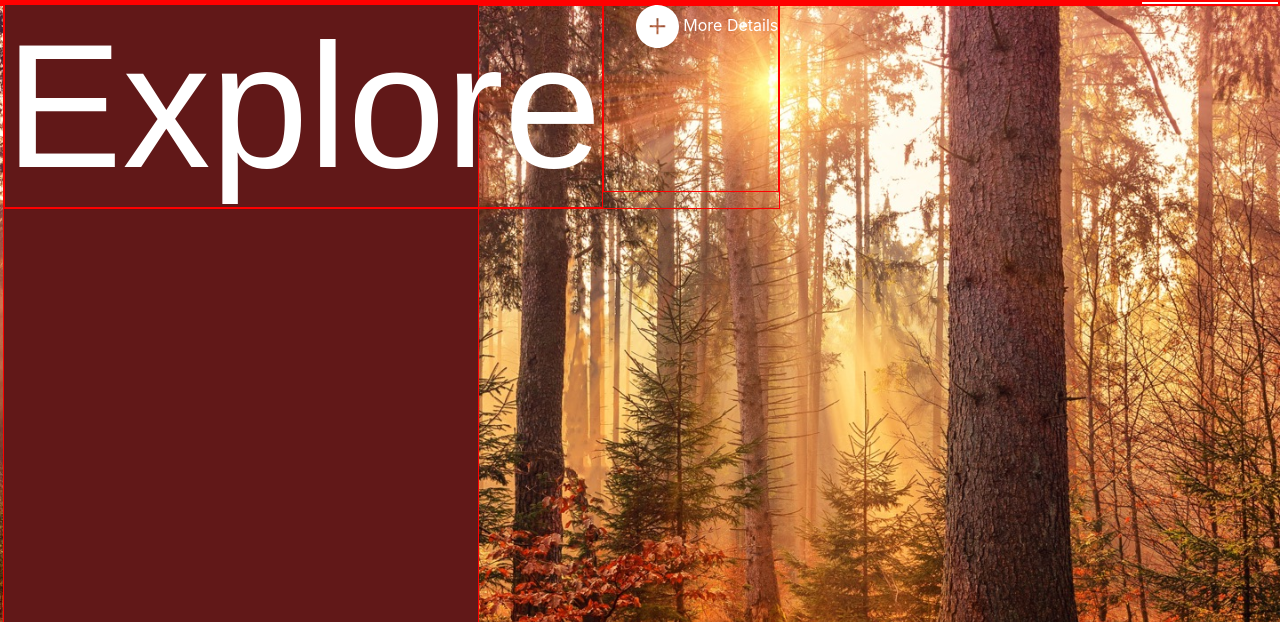
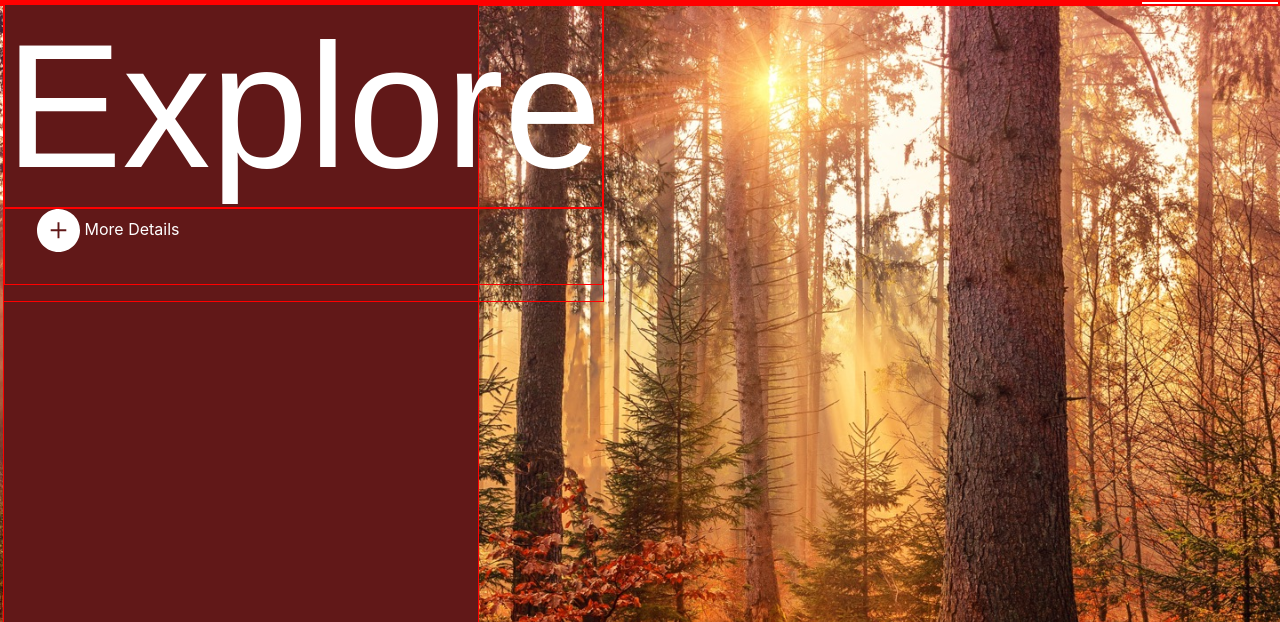
Before and after one commit to CrowdedAstronaut/udundi-code-challenge, a website: page src/index.html in a window 1280 px wide. Shown: the top 622 px of the page. Drawn offline with nearby package versions, Linux system fonts and the light colour scheme; files whose address does not match are found by name.

Commit message:
Added flexbox to content container

```diff
--- a/src/index.html
+++ b/src/index.html
@@ -25,8 +25,8 @@
   <body>
     <div class="d-flex container flex-column no-gutters">
       <!-- <div class="vw-100 vh-100 bg-image"></div> -->
-      <div class="red-box"></div>
-      <div class="d-flex content">
+      <div class="d-flex red-box"></div>
+      <div class="d-flex flex-column content">
         <h1>Explore</h1>
         <p>
           <img src="./assets/plus-icon.svg" alt="Click for more details" />
```
